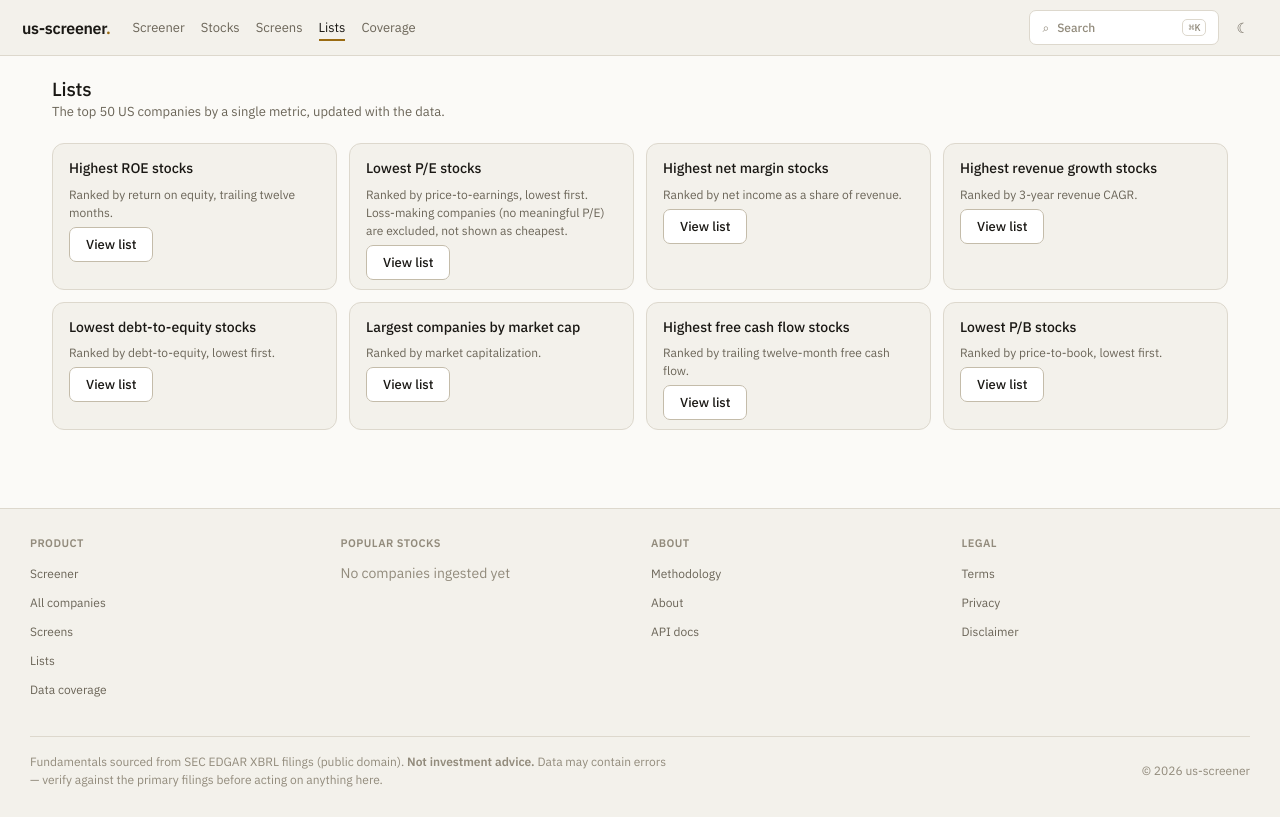
After one commit to RD-1205/stock-screener, a FastAPI app: page /lists in a window 1280 px wide. The commit adds this page. Run offline with FastAPI, Linux system fonts and the light colour scheme; data that the repository does not hold is empty; some libraries are stand-ins or nearby versions.

Commit message:
Add /screens/{slug} and /lists/{slug} — the last wave-1 MVP gap
Curated screens previously only linked to noindexed /screener?q= URLs.
/screens/{slug} gives each one a stable, indexable page with live results,
matching what docs/SITEMAP.md already specified.

/lists/{slug} is new: eight top-50-by-metric pages (highest ROE, lowest P/E,
largest by market cap, etc.) built off the existing snapshot table. Ratio
lists exclude non-positive values so a negative-equity artifact can't rank
as "lowest debt-to-equity".

Also: removed two dead /feed.rss links (base.html head + footer) rather than
leave a 404 on every page — that route depends on the R1 news feed, which
isn't built yet. Updated the footer-links test accordingly, and fixed a
pre-existing Windows console encoding crash in test_browse.py.

83/83 tests passing.

```diff
--- a/web/app.py
+++ b/web/app.py
@@ -50,6 +50,7 @@ NAV = [
     ("/screener", "Screener"),
     ("/stocks", "Stocks"),
     ("/screens", "Screens"),
+    ("/lists", "Lists"),
     ("/coverage", "Coverage"),
 ]
 
@@ -60,6 +61,67 @@ EXAMPLES = [
     ("Deep value", "pb < 1.5 and pe < 12"),
     ("Cash generators", "fcf > 500m and market_cap > 2b"),
 ]
+
+
+def slugify(label):
+    return label.lower().replace(" ", "-").replace("/", "")
+
+
+# Curated screens keyed by slug so /screens (gallery) and /screens/{slug}
+# (indexable, pre-run page) share one source of truth -- see docs/SITEMAP.md,
+# "curated screens live at /screens/{slug} precisely so there's a canonical
+# indexable version" of what would otherwise be a noindexed ?q= URL.
+SCREENS = {slugify(label): (label, query) for label, query in EXAMPLES}
+
+# Curated "top 50 by metric" pages. Each is one ORDER BY against `snapshot`,
+# and the SEO case for them is real -- "highest roe stocks" is a genuine
+# search term with no good free answer. `positive` guards ratios where a
+# negative value is either meaningless (P/E, P/B) or a negative-equity
+# artifact (D/E) rather than a legitimate "lowest".
+LISTS = {
+    "highest-roe-stocks": {
+        "title": "Highest ROE stocks", "column": "roe", "direction": "desc",
+        "kind": "pct", "positive": False,
+        "blurb": "Ranked by return on equity, trailing twelve months.",
+    },
+    "lowest-pe-stocks": {
+        "title": "Lowest P/E stocks", "column": "pe", "direction": "asc",
+        "kind": "num", "positive": True,
+        "blurb": "Ranked by price-to-earnings, lowest first. Loss-making "
+                 "companies (no meaningful P/E) are excluded, not shown as "
+                 "cheapest.",
+    },
+    "highest-net-margin-stocks": {
+        "title": "Highest net margin stocks", "column": "net_margin",
+        "direction": "desc", "kind": "pct", "positive": False,
+        "blurb": "Ranked by net income as a share of revenue.",
+    },
+    "highest-revenue-growth-stocks": {
+        "title": "Highest revenue growth stocks", "column": "revenue_cagr_3y",
+        "direction": "desc", "kind": "pct", "positive": False,
+        "blurb": "Ranked by 3-year revenue CAGR.",
+    },
+    "lowest-debt-to-equity-stocks": {
+        "title": "Lowest debt-to-equity stocks", "column": "debt_to_equity",
+        "direction": "asc", "kind": "num", "positive": True,
+        "blurb": "Ranked by debt-to-equity, lowest first.",
+    },
+    "largest-companies": {
+        "title": "Largest companies by market cap", "column": "market_cap",
+        "direction": "desc", "kind": "money", "positive": False,
+        "blurb": "Ranked by market capitalization.",
+    },
+    "highest-fcf-stocks": {
+        "title": "Highest free cash flow stocks", "column": "fcf_ttm",
+        "direction": "desc", "kind": "money", "positive": False,
+        "blurb": "Ranked by trailing twelve-month free cash flow.",
+    },
+    "lowest-pb-stocks": {
+        "title": "Lowest P/B stocks", "column": "pb", "direction": "asc",
+        "kind": "num", "positive": True,
+        "blurb": "Ranked by price-to-book, lowest first.",
+    },
+}
 
 TABLE_COLS = [
     ("ticker", "Ticker", "text"),
@@ -343,17 +405,68 @@ def screens_index(request: Request):
     """
     conn = get_conn()
     cards = []
-    for label, query in EXAMPLES:
+    for slug, (label, query) in SCREENS.items():
         try:
             count = len(screen.run(conn, query, limit=500, select="ticker"))
         except Exception:                               # noqa: BLE001
             count = None
-        cards.append({
-            "label": label, "query": query, "count": count,
-            "slug": label.lower().replace(" ", "-").replace("/", ""),
-        })
+        cards.append({"label": label, "query": query, "count": count, "slug": slug})
     return templates.TemplateResponse(request, "pages/screens_index.html",
                                       {"cards": cards})
+
+
+@app.get("/screens/{slug}", response_class=HTMLResponse)
+def screen_detail(request: Request, slug: str,
+                  order: str = "market_cap", dir: str = "desc", limit: int = 50):
+    """A curated screen, pre-run, at a stable indexable URL.
+
+    Unlike /screener?q=..., this has no arbitrary query parameter, so it's a
+    real canonical page search engines can rank -- see docs/SITEMAP.md.
+    """
+    found = SCREENS.get(slug)
+    if not found:
+        raise HTTPException(404, "Screen not found")
+    label, query = found
+
+    conn = get_conn()
+    error, rows = None, []
+    try:
+        rows = run_screen(conn, query, "", order, dir, limit)
+    except screen.QueryError as e:
+        error = str(e)
+
+    return templates.TemplateResponse(request, "pages/screen_detail.html", {
+        "label": label, "query": query, "slug": slug,
+        "rows": rows, "error": error, "cols": TABLE_COLS,
+        "q": query, "as_of": "", "order": order, "dir": dir, "limit": limit,
+    })
+
+
+@app.get("/lists", response_class=HTMLResponse)
+def lists_index(request: Request):
+    """Gallery of the curated per-metric list pages, same job as /screens:
+    onboarding plus a hub other pages and the sitemap can link into."""
+    return templates.TemplateResponse(request, "pages/lists_index.html", {
+        "lists": [{"slug": s, **cfg} for s, cfg in LISTS.items()],
+    })
+
+
+@app.get("/lists/{slug}", response_class=HTMLResponse)
+def list_detail(request: Request, slug: str):
+    cfg = LISTS.get(slug)
+    if not cfg:
+        raise HTTPException(404, "List not found")
+
+    col = cfg["column"]                     # from LISTS, not user input -- safe to interpolate
+    where = f"{col} IS NOT NULL" + (f" AND {col} > 0" if cfg["positive"] else "")
+    order = "DESC" if cfg["direction"] == "desc" else "ASC"
+    rows = get_conn().execute(
+        f"SELECT {SELECT} FROM snapshot WHERE {where} ORDER BY {col} {order} LIMIT 50"
+    ).fetchall()
+
+    return templates.TemplateResponse(request, "pages/list_detail.html", {
+        "cfg": cfg, "slug": slug, "rows": rows, "cols": TABLE_COLS,
+    })
 
 
 @app.get("/stocks/{ticker}", response_class=HTMLResponse)
@@ -515,8 +628,10 @@ def robots():
 def sitemap():
     """Flat sitemap for now. Split into a sitemap index once company pages
     push past 50,000 URLs -- see docs/SITEMAP.md §4."""
-    urls = ["/", "/screener", "/stocks", "/screens", "/coverage",
+    urls = ["/", "/screener", "/stocks", "/screens", "/lists", "/coverage",
             "/methodology", "/about", "/terms", "/privacy", "/disclaimer"]
+    urls += [f"/screens/{slug}" for slug in SCREENS]
+    urls += [f"/lists/{slug}" for slug in LISTS]
     try:
         urls += [f"/stocks/{r[0]}" for r in get_conn().execute(
             "SELECT ticker FROM snapshot WHERE ticker IS NOT NULL "
--- a/web/templates/_partials/footer.html
+++ b/web/templates/_partials/footer.html
@@ -13,6 +13,7 @@
           <li><a href="/screener">Screener</a></li>
           <li><a href="/stocks">All companies</a></li>
           <li><a href="/screens">Screens</a></li>
+          <li><a href="/lists">Lists</a></li>
           <li><a href="/coverage">Data coverage</a></li>
         </ul>
       </div>
@@ -34,7 +35,9 @@
           <li><a href="/methodology">Methodology</a></li>
           <li><a href="/about">About</a></li>
           <li><a href="/api/docs">API docs</a></li>
-          <li><a href="/feed.rss">RSS</a></li>
+          {# RSS link goes back here once /feed.rss exists -- it needs the R1
+             filing-news feed, which isn't built yet. A footer link to a 404
+             is worse than no link. #}
         </ul>
       </div>
 
--- a/web/templates/_results.html
+++ b/web/templates/_results.html
@@ -24,7 +24,7 @@
           {% for key, label, kind in cols %}
             <td>
               {% if key == 'ticker' %}
-                <a href="/company/{{ r['ticker'] }}">{{ r['ticker'] }}</a>
+                <a href="/stocks/{{ r['ticker'] }}">{{ r['ticker'] }}</a>
               {% else %}
                 {{ render_cell(r[key], kind) }}
               {% endif %}
--- a/web/templates/base.html
+++ b/web/templates/base.html
@@ -27,7 +27,6 @@ var m=s.getItem('ui.motion');if(m)r.setAttribute('data-motion',m);}catch(e){}})(
 <link rel="stylesheet" href="{{ url_for('static', path='css/base.css') }}">
 {% block styles %}{% endblock %}
 
-<link rel="alternate" type="application/rss+xml" title="{{ site_name }} filing news" href="/feed.rss">
 <link rel="search" type="application/opensearchdescription+xml" title="{{ site_name }}" href="/opensearch.xml">
 {% if noindex %}<meta name="robots" content="noindex, follow">{% endif %}
 
--- /dev/null
+++ b/web/templates/pages/lists_index.html
@@ -0,0 +1,18 @@
+{% extends "base.html" %}
+{% block title %}Stock lists — {{ site_name }}{% endblock %}
+{% block description %}Companies ranked by ROE, P/E, revenue growth, debt-to-equity, free cash flow and more, computed from SEC filing data.{% endblock %}
+
+{% block content %}
+<h1>Lists</h1>
+<p class="sub">The top 50 US companies by a single metric, updated with the data.</p>
+
+<div class="grid" style="grid-template-columns:repeat(auto-fill,minmax(260px,1fr))">
+  {% for l in lists %}
+    <div class="panel">
+      <h3 style="font-size:var(--fs-base);margin-bottom:var(--sp-2)">{{ l.title }}</h3>
+      <p class="muted" style="font-size:var(--fs-sm);margin-bottom:var(--sp-3)">{{ l.blurb }}</p>
+      <a class="btn btn-secondary" href="/lists/{{ l.slug }}">View list</a>
+    </div>
+  {% endfor %}
+</div>
+{% endblock %}
```
Also changed, not shown: tests/test_browse.py (+1 -1 lines), tests/test_foundation.py (+1 -1 lines), web/templates/pages/list_detail.html (added, +46 -0 lines), web/templates/pages/screen_detail.html (added, +22 -0 lines).
